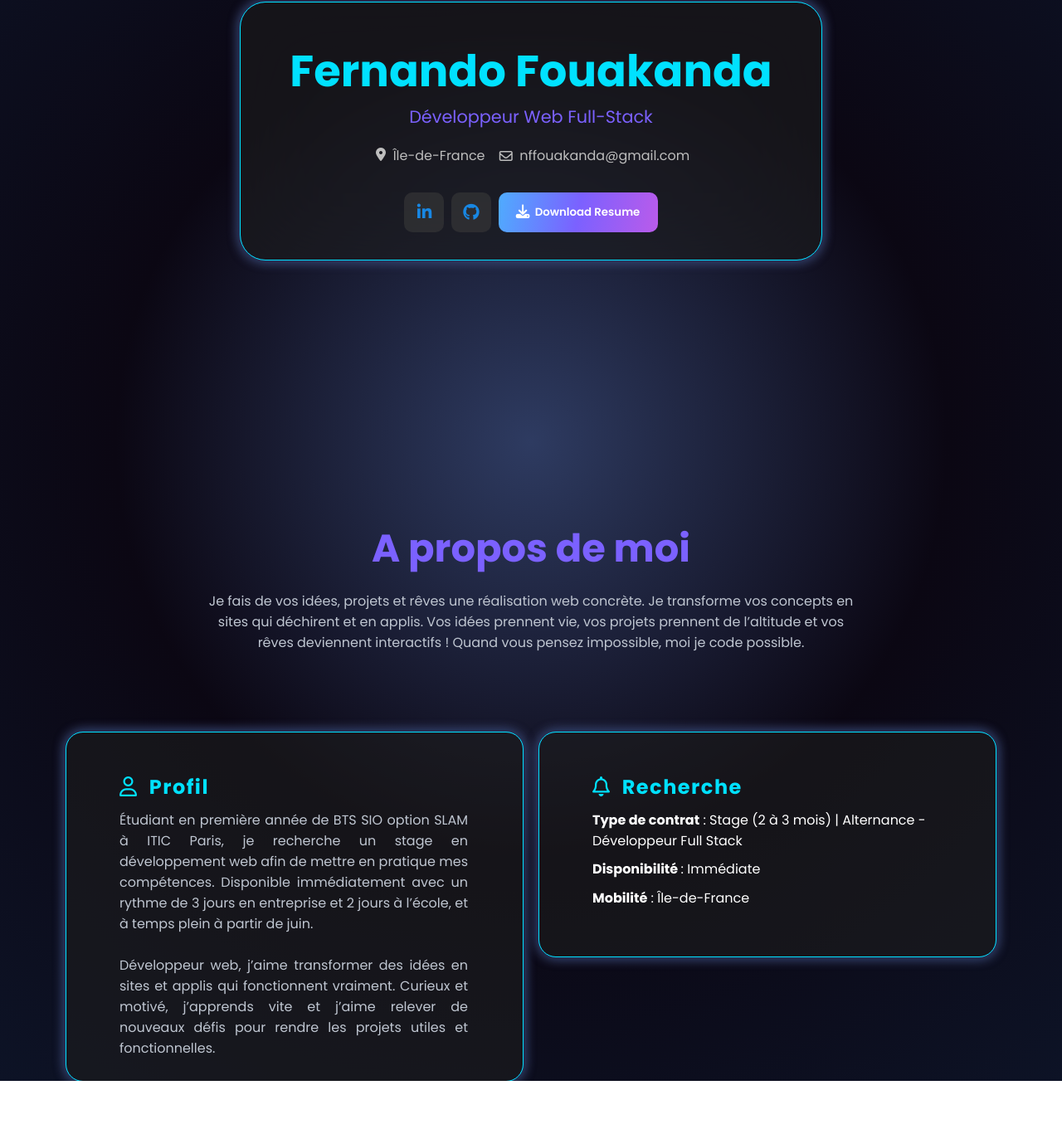
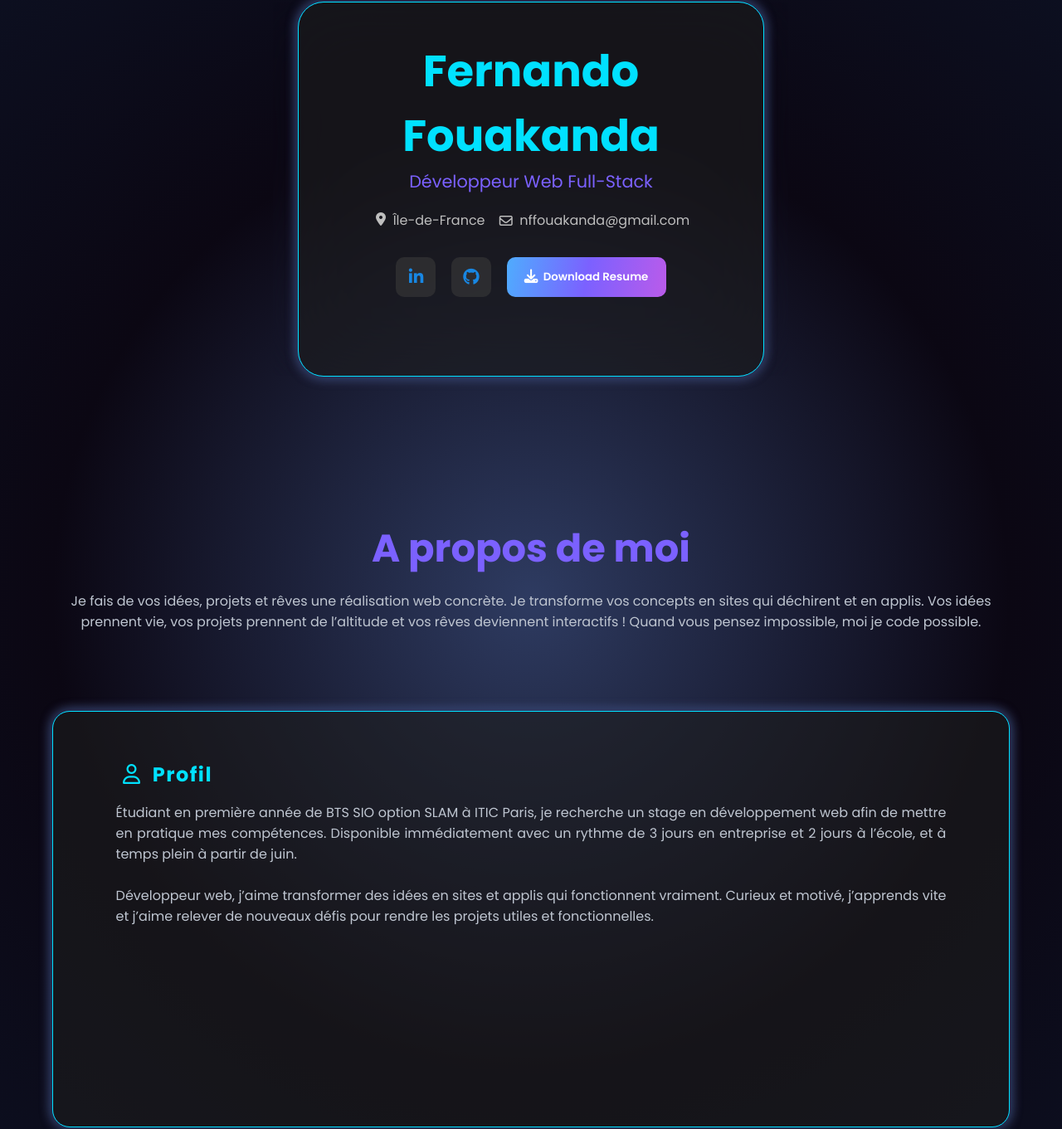
Before and after one commit to fernandofkdsio-lgtm/BTS-Portfolio, a plain HTML site: page index.html in a window 1280 px wide. Shown: the part 238-1599 px from the top of the page at 83% size. Before the commit the page ends 1541 px from the top, so only its background shows below. Drawn offline with Linux system fonts and the light colour scheme.

Commit message:
mise à jour

```diff
--- a/style.css
+++ b/style.css
@@ -121,11 +121,13 @@ transform:rotate(-45deg) translate(6px,-6px);
     margin-left: 1rem;
 }
 h1{
-    font-family: "Poppins", sans-serif;;
+    font-family: "Poppins", sans-serif;
     font-weight: bolder;
-    font-size: 3.3rem;
-    color:rgb(0, 225, 255) ;
+    font-size: clamp(2rem, 5vw, 3.3rem);
+    color: rgb(0, 225, 255);
     margin-top: 2rem;
+    text-align: center;
+    flex-wrap: wrap;
 }
 .title{
     font-size: 1.3rem;
@@ -266,12 +268,14 @@ h2{
 
 
 
-@media screen and (max-width:800px) {
+@media screen and (max-width:780px) {
 
     header{
         height: auto;
         min-height: 800px;
     }
+
+
     .container-main{
         flex-direction: column;
         justify-self: center;
@@ -346,3 +350,87 @@ h2{
   }
 
 }
+
+
+@media screen and (min-width:781px) and (max-width:1500px){
+
+    header{
+        height: auto;
+        min-height: 800px;
+    }
+
+
+    .container-main{
+        flex-direction: column;
+        justify-self: center;
+    }
+    .principal{
+        text-align: center;
+        justify-self: center;
+        flex-direction: column;
+        width: 90%;
+        height: auto;
+        min-height: 450px;
+    }
+
+    .btn{
+        justify-content: center;
+        flex-wrap: wrap;
+        gap: 5px;
+    }
+    .icone{
+        justify-content: center;
+        flex-wrap: wrap;
+    }
+    .Btn-cv{
+        height: auto;
+    }
+
+    .main{
+
+        flex-direction: column;
+        justify-self: center;
+
+    }
+
+    .About{
+
+        width: 90%;
+
+    }
+    .About_main{
+        align-items: center;
+        flex-direction: column;
+        width: 100%;
+        height: auto;
+
+    }
+    .About1{
+        padding: 10px 20px;
+        justify-self: center;
+        width: 90%;
+        height: auto;
+        min-height: 500px;
+    }
+      .About2{
+        flex-wrap: wrap;
+         padding: 10px 20px;
+        justify-self: center;
+        width: 90%;
+        height: auto;
+        min-height: 300px;
+
+    }
+     .About_description {
+
+        width: 90%;
+        margin: 1rem auto;
+  }
+
+
+  .descrip_look{
+    width: 90%;
+        margin: 1rem auto;
+  }
+
+}
```
